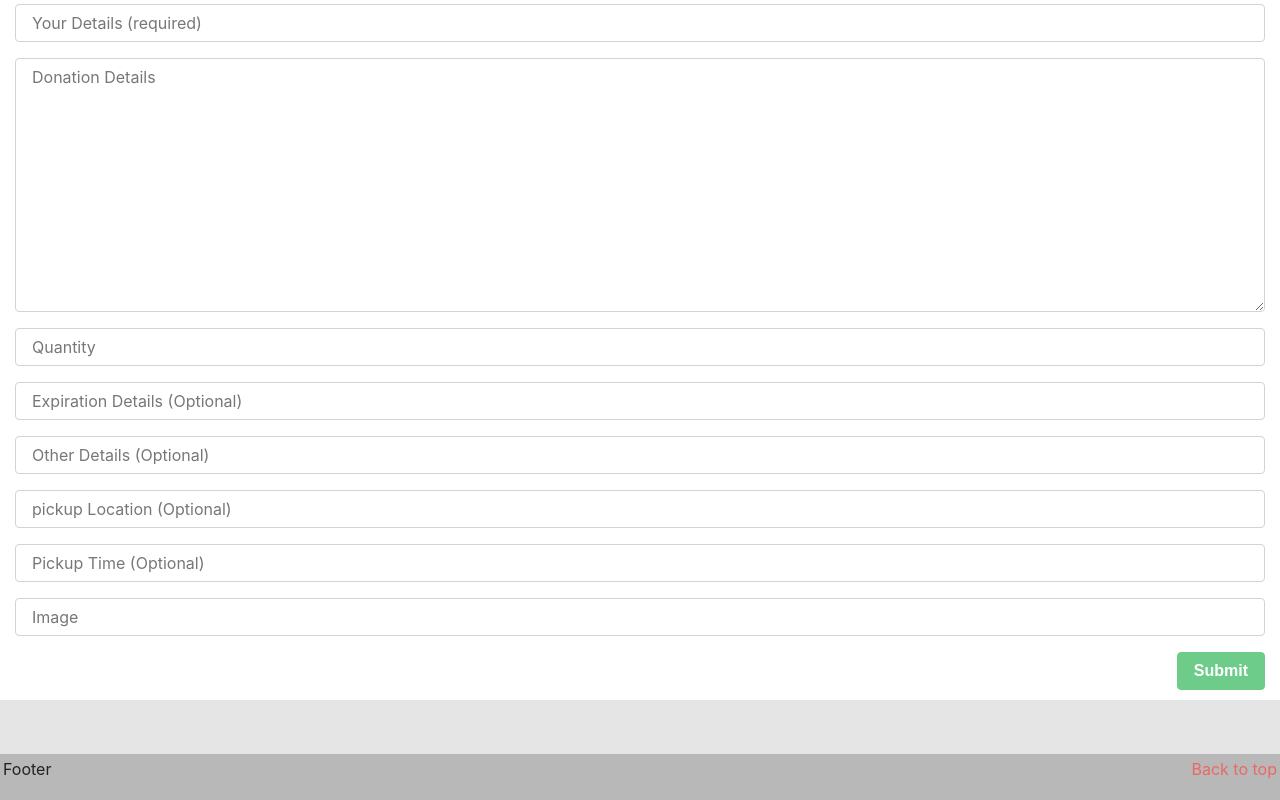
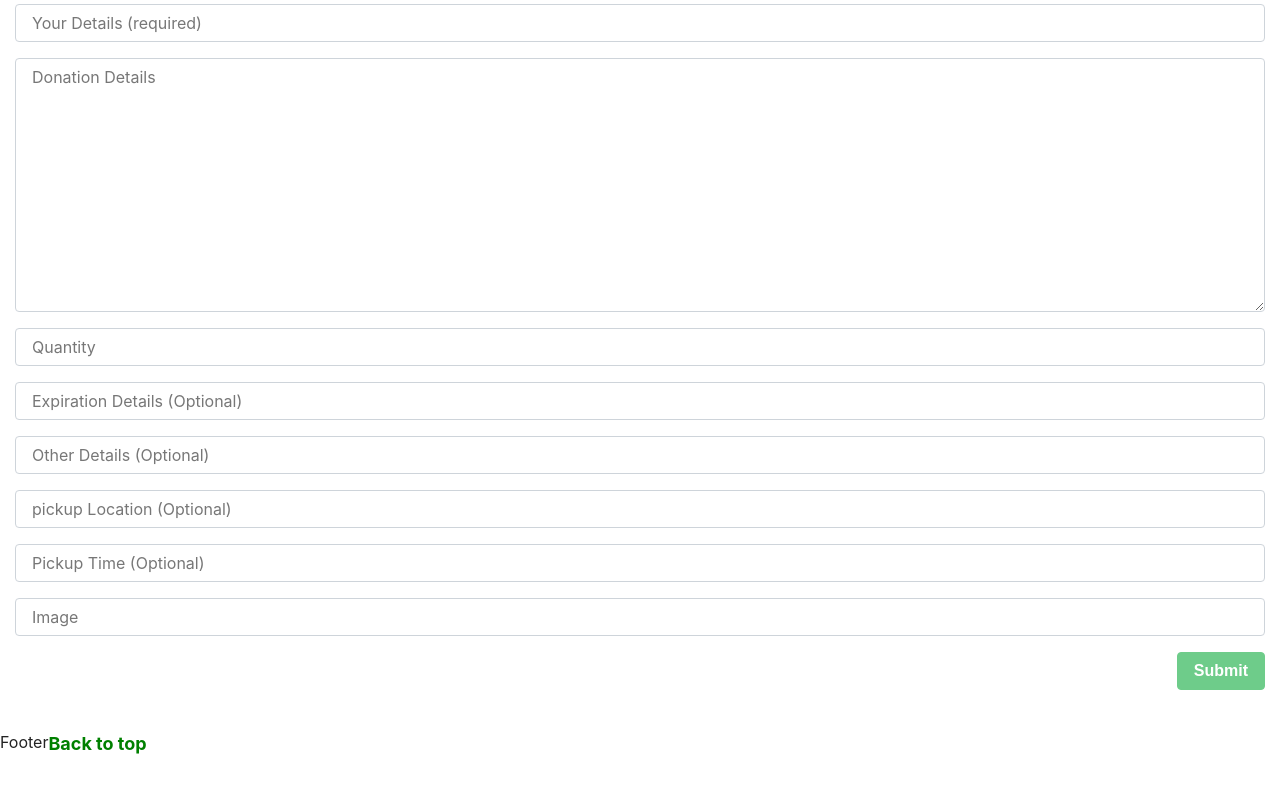
Before and after one commit to taraDM23/Sharing-is-Caring, a React (Create React App) app in the folder client/: page / in a window 1280 px wide. Shown: the part 713-1513 px from the top of the page. Built offline with nearby package versions, Linux system fonts and the light colour scheme; no server answers; a web font is replaced by a local one.

Commit message:
added css file

```diff
--- a/client/src/components/Footer/style.css
+++ b/client/src/components/Footer/style.css
@@ -1,14 +1,22 @@
 .footer {
-  min-height: 100px;
-  background: #E5E5E5;
-  position: relative;
+    min-height: 100px;
+    background: white;
+    position: relative;
+    clear: both;
+    width: 100%;
+
 }
 
 .footer span {
-  position: absolute;
-  bottom: 0;
-  left: 0;
-  right: 0;
-  padding: 3px;
-  background: #B8B8B8;
+    position: absolute;
+    padding-top: 30px;
+    text-align: justify;
 }
+
+a {
+    color: green ;
+    text-decoration: none;
+    background-color: transparent;
+    font-size: large;
+    font-weight: bolder;
+}
```
